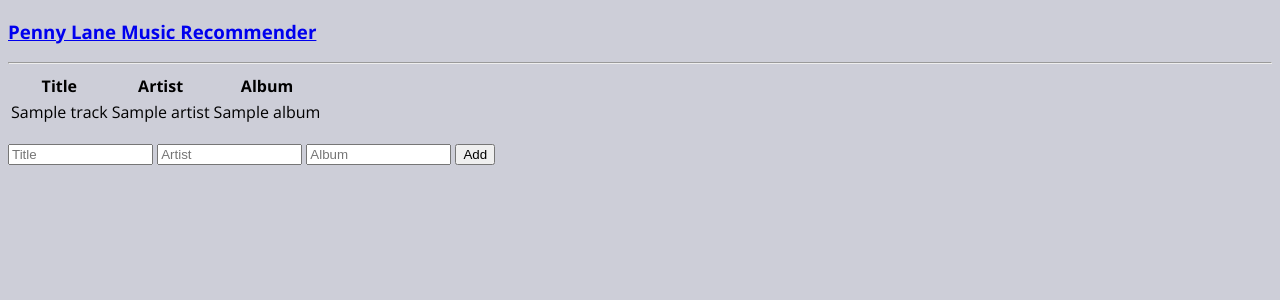
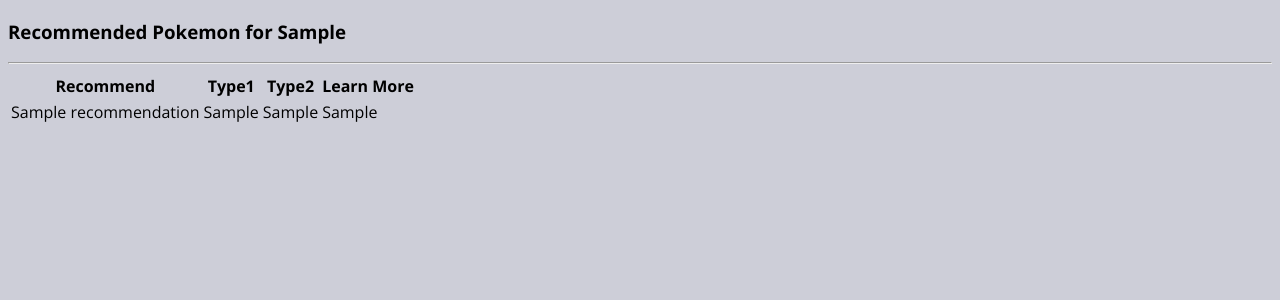
Before and after one commit to Crystalze36/2021-msia423-Pan-Wenyang-project, a Flask app: template app/templates/index.html in a window 1280 px wide. Shown: the top 300 px of the page. Run offline with Flask 2, Linux system fonts and the light colour scheme; the template is opened without the code that fills it: most values are stand-ins (such as "Sample title", 1, 10 or a date in 2020); parts of the project's set-up code (start-up, migrations or seed data) failed here and were passed over.

Commit message:
a minimal viable flask

```diff
--- a/app.py
+++ b/app.py
@@ -16,44 +16,32 @@
 logger.debug('Web app log')
 
 # Initialize the database session
-from src.add_songs import Tracks, TrackManager
-track_manager = TrackManager(app)
+from src.manage_pokemon import PokemonManager, Pokemon
 
-@app.route('/')
-def index():
-    """Main view that lists songs in the database.
-
-    Create view into index page that uses data queried from Track database and
-    inserts it into the msiapp/templates/index.html template.
-
-    Returns: rendered html template
-
-    """
-
-    try:
-        tracks = track_manager.session.query(Tracks).limit(app.config["MAX_ROWS_SHOW"]).all()
-        logger.debug("Index page accessed")
-        return render_template('index.html', tracks=tracks)
-    except:
-        traceback.print_exc()
-        logger.warning("Not able to display tracks, error page returned")
-        return render_template('error.html')
+pokemon_manager = PokemonManager(app)
 
 
-@app.route('/add', methods=['POST'])
-def add_entry():
-    """View that process a POST with new song input
+@app.route('/form')
+def form():
+    return render_template('form.html')
 
-    :return: redirect to index page
-    """
 
-    try:
-        track_manager.add_track(artist=request.form['artist'], album=request.form['album'], title=request.form['title'])
-        logger.info("New song added: %s by %s", request.form['title'], request.form['artist'])
-        return redirect(url_for('index'))
-    except:
-        logger.warning("Not able to display tracks, error page returned")
-        return render_template('error.html')
+@app.route('/data', methods=['POST', 'GET'])
+def data():
+    if request.method == 'GET':
+        return f"The URL /data is accessed directly. Try going to '/form' to submit form"
+    if request.method == 'POST':
+        form_data = request.form.to_dict()['pokemon_name']
+        print(form_data)
+        try:
+            pokemons = pokemon_manager.session.query(Pokemon).filter_by(input=form_data).limit(
+                app.config["MAX_ROWS_SHOW"]).all()
+            logger.debug("Index page accessed")
+            return render_template('index.html', pokemons=pokemons, user_input=form_data)
+        except:
+            traceback.print_exc()
+            logger.warning("Not able to display tracks, error page returned")
+            return render_template('error.html')
 
 
 if __name__ == '__main__':
--- a/app/templates/error.html
+++ b/app/templates/error.html
@@ -7,7 +7,7 @@
 
 <body>
     <h3>
-         <a href = "{{ url_for('index') }}">Penny Lane Music Recommender</a>
+         <a href = "{{ url_for('index') }}">Pokemon Recommender</a>
     </h3>
 
     <div class="alert alert-danger" role="alert">
--- a/app/templates/index.html
+++ b/app/templates/index.html
@@ -7,37 +7,32 @@
 
 <body>
     <h3>
-         <a href = "{{ url_for('index') }}">Penny Lane Music Recommender</a>
+         Recommended Pokemon for {{ user_input }}
     </h3>
+
 
     <hr/>
     <table>
          <thead>
             <tr>
-               <th>Title</th>
-               <th>Artist</th>
-               <th>Album</th>
+               <th>Recommend</th>
+               <th>Type1</th>
+               <th>Type2</th>
+               <th>Learn More</th>
             </tr>
          </thead>
 
          <tbody>
-            {% for track in tracks %}
+            {% for pokemon in pokemons %}
                <tr>
-                   <td>{{ track.title }}</td>
-                   <td>{{ track.artist }}</td>
-                   <td>{{ track.album }}</td>
+                   <td>{{ pokemon.recommendation }}</td>
+                   <td>{{ pokemon.type1 }}</td>
+                   <td>{{ pokemon.type2 }}</td>
+                   <td>{{ pokemon.learn_more }}</td>
                </tr>
             {% endfor %}
          </tbody>
       </table>
-      <form action="{{ url_for('add_entry') }}" method=post class=add-entry>
-      <dl>
-        <input type=text size=15 name=title placeholder="Title">
-        <input type=text size=15 name=artist placeholder="Artist">
-        <input type=text size=15 name=album placeholder="Album">
-        <input type=submit value=Add>
-      </dl>
-    </form>
 
 </body>
 </html>
```
Also changed, not shown: app/templates/form.html (added, +15 -0 lines).
